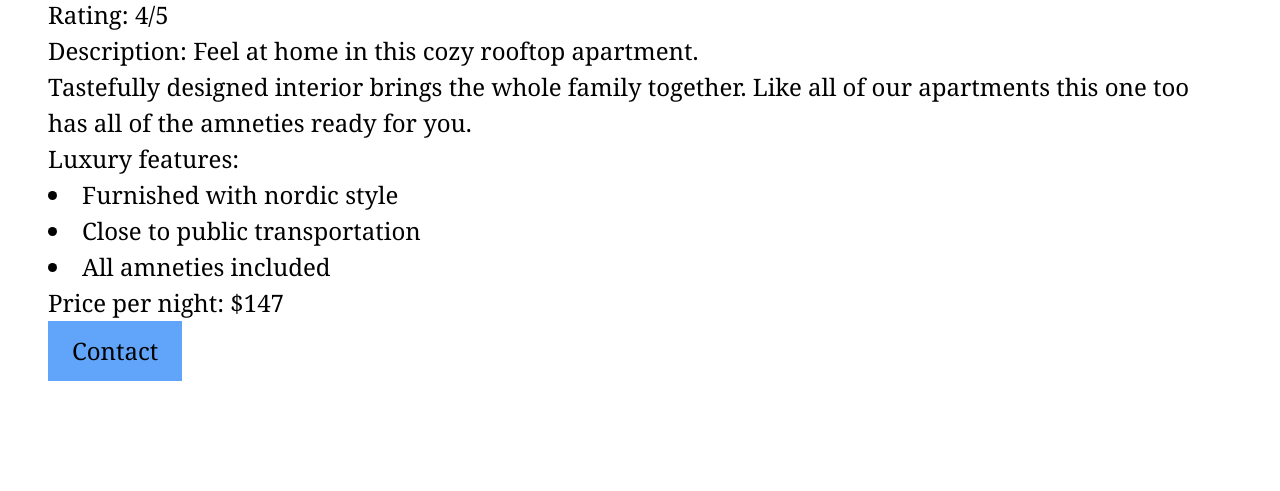
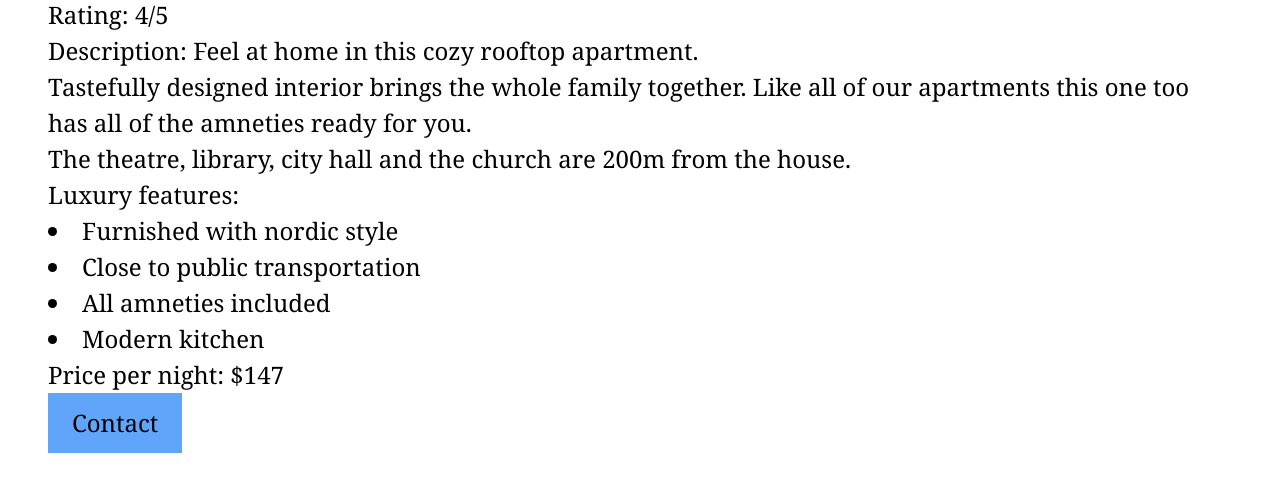
Before and after one commit to AustinShelby/RealEstateExample, a website: page public/bad.html in a window 1280 px wide. Shown: the part 801-1292 px from the top of the page. Drawn offline with nearby package versions, Linux system fonts and the light colour scheme; files that its build step writes are made by us from their sources.

Commit message:
add bad2

```diff
--- a/public/bad.html
+++ b/public/bad.html
@@ -8,9 +8,9 @@
   </head>
   <body
     style="font-size: 16px; zoom: 150%; padding: 0"
-    class="font-serif text-black"
+    class="font-serif text-black bg-white"
   >
-    <div class="bg-white px-8 py-16">
+    <div class="px-8 py-16">
       <h1 class="text-3xl font-semibold">Modern studio in the city center</h1>
       <img src="apartment2.jpg" alt="" class="w-72" />
       <p>Location: Berlin, Germany</p>
@@ -23,11 +23,15 @@
         Tastefully designed interior brings the whole family together. Like all
         of our apartments this one too has all of the amneties ready for you.
       </p>
+      <p>
+        The theatre, library, city hall and the church are 200m from the house.
+      </p>
       <p>Luxury features:</p>
       <ul class="list-inside list-disc">
         <li>Furnished with nordic style</li>
         <li>Close to public transportation</li>
         <li>All amneties included</li>
+        <li>Modern kitchen</li>
       </ul>
       <p>Price per night: $147</p>
       <button class="bg-blue-400 px-4 py-2">Contact</button>
--- a/public/tailwind.css
+++ b/public/tailwind.css
@@ -28,7 +28,7 @@
   @font-face {
     font-family: "Inter";
     font-style: normal;
-    font-weight: 700;
+    font-weight: 600;
     font-display: swap;
     src: url(https://fonts.gstatic.com/s/inter/v2/UcC73FwrK3iLTeHuS_fvQtMwCp50KnMa1ZL7.woff2)
       format("woff2");
```
